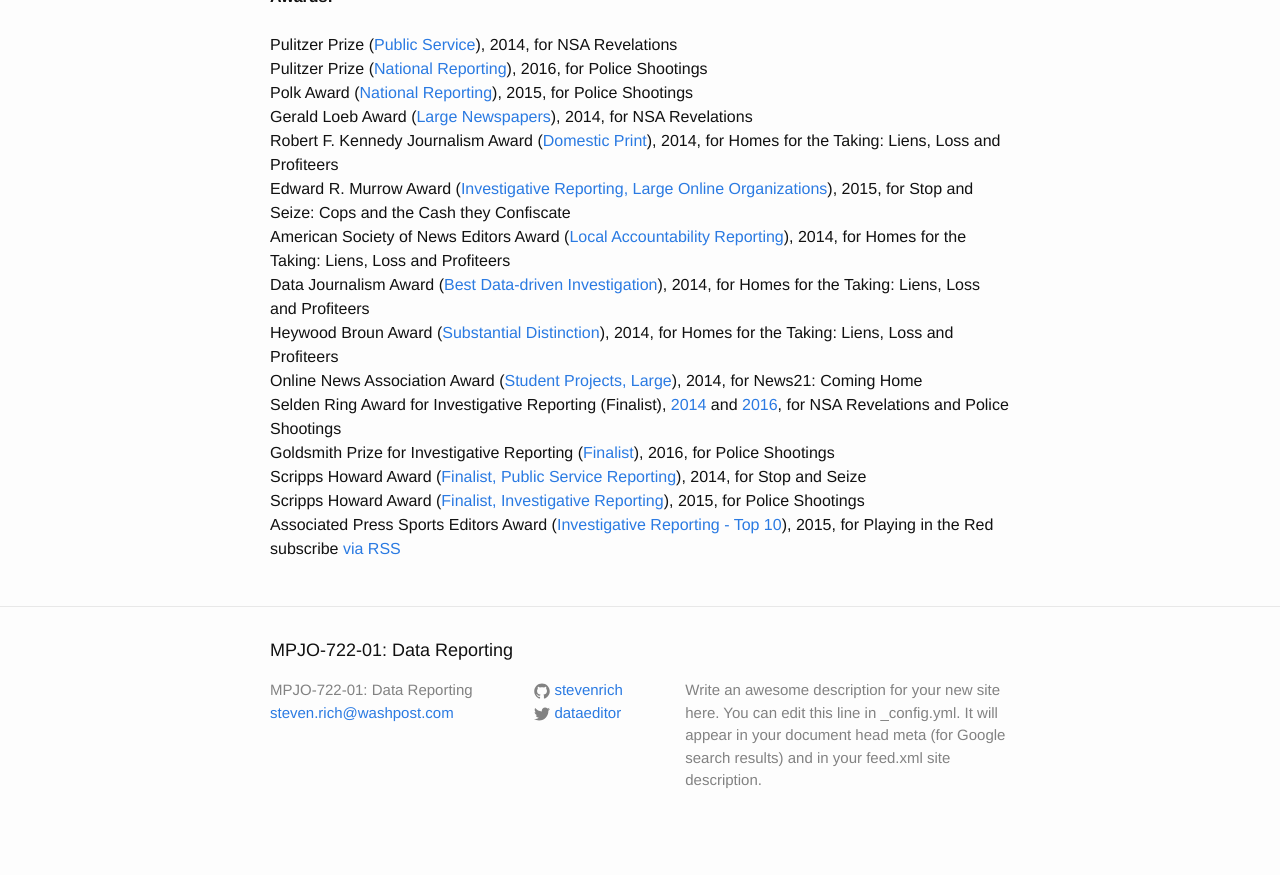
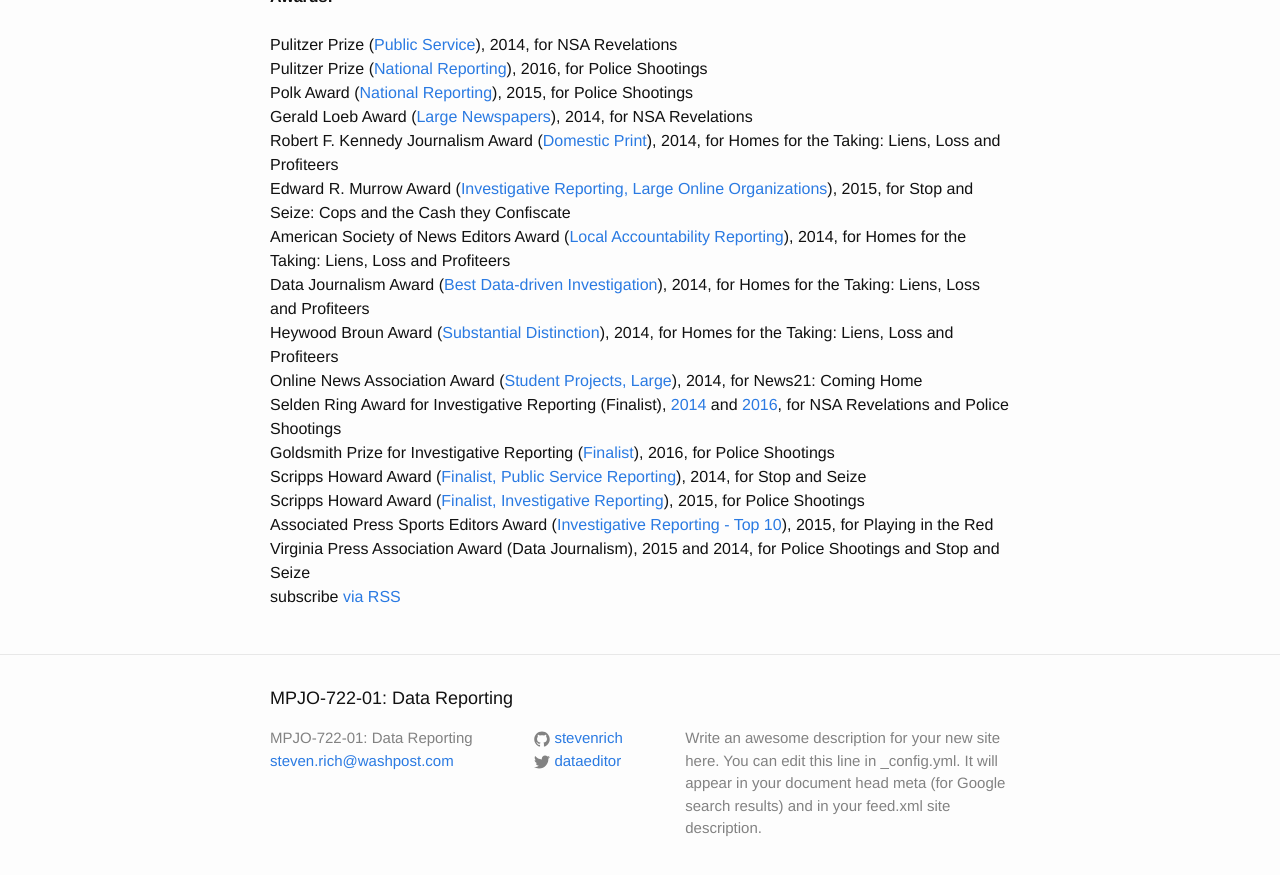
Before and after one commit to stevenrich-zz/stevenrich.github.io, a Jekyll site: the page built from clips.html, in a window 1280 px wide and 900 px high, scrolled down 3848 px. Shown: the top 875 px of the window. Built offline with Jekyll 4.4.1, drawn with Linux system fonts in a browser that asks for light colours; before the commit the page ends 4700 px from its top, so only the background shows below that.

Commit message:
Update clips.html

```diff
--- a/clips.html
+++ b/clips.html
@@ -122,6 +122,7 @@
   Scripps Howard Award (<a href="http://www.prnewswire.com/news-releases/scripps-howard-awards-honor-nations-best-2014-journalism-300051814.html">Finalist, Public Service Reporting</a>), 2014, for Stop and Seize<br>
   Scripps Howard Award (<a href="http://www.scripps.com/foundation/news/958-2015-scripps-howard-award-winners-announced">Finalist, Investigative Reporting</a>), 2015, for Police Shootings<br>
   Associated Press Sports Editors Award (<a href="http://apsportseditors.org/newsletter/2015-apse-contest-investigative-all-categories/">Investigative Reporting - Top 10</a>), 2015, for Playing in the Red<br>
+  Virginia Press Association Award (Data Journalism), 2015 and 2014, for Police Shootings and Stop and Seize<br>
 
   <p class="rss-subscribe">subscribe <a href="{{ "/feed.xml" | prepend: site.baseurl }}">via RSS</a></p>
 
```
